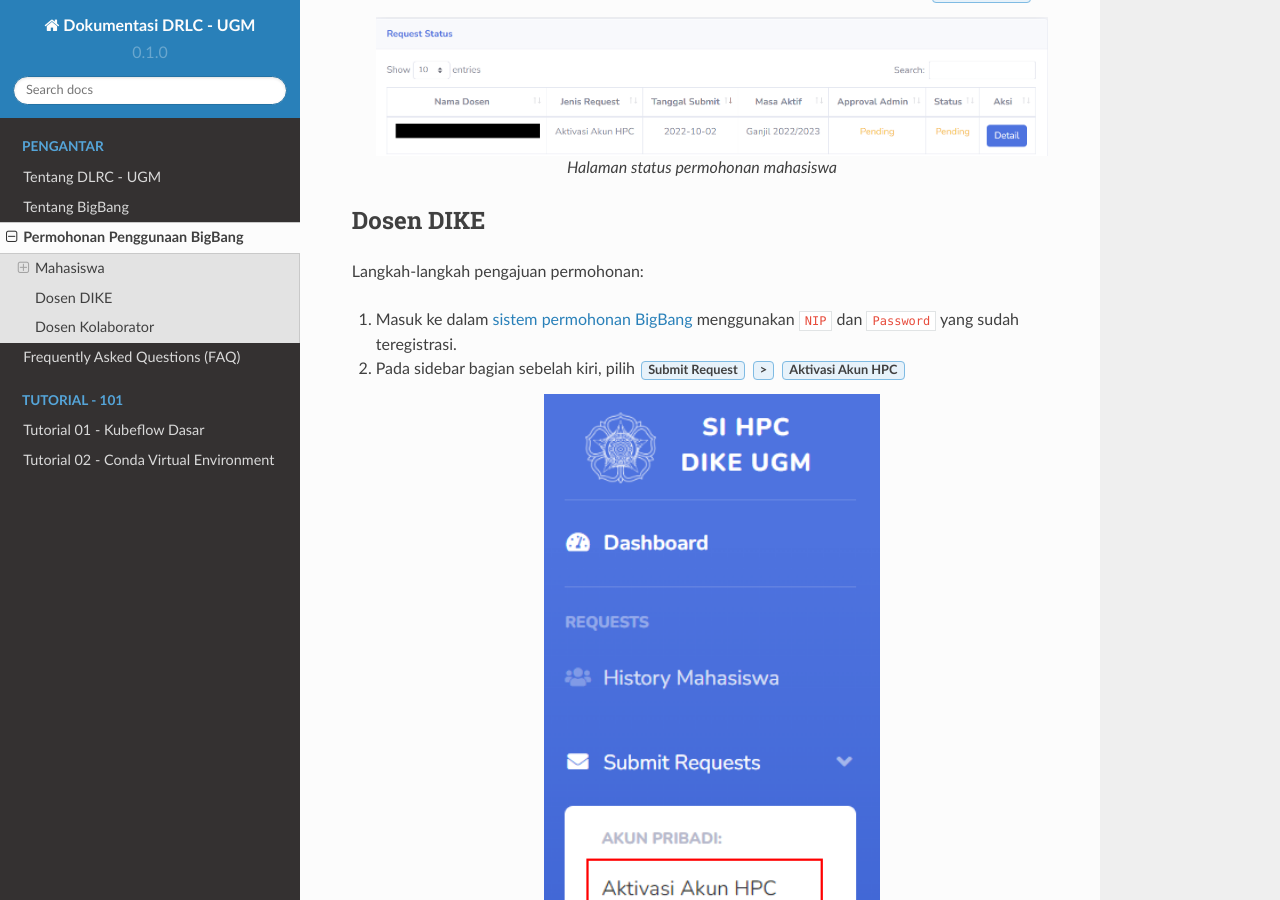
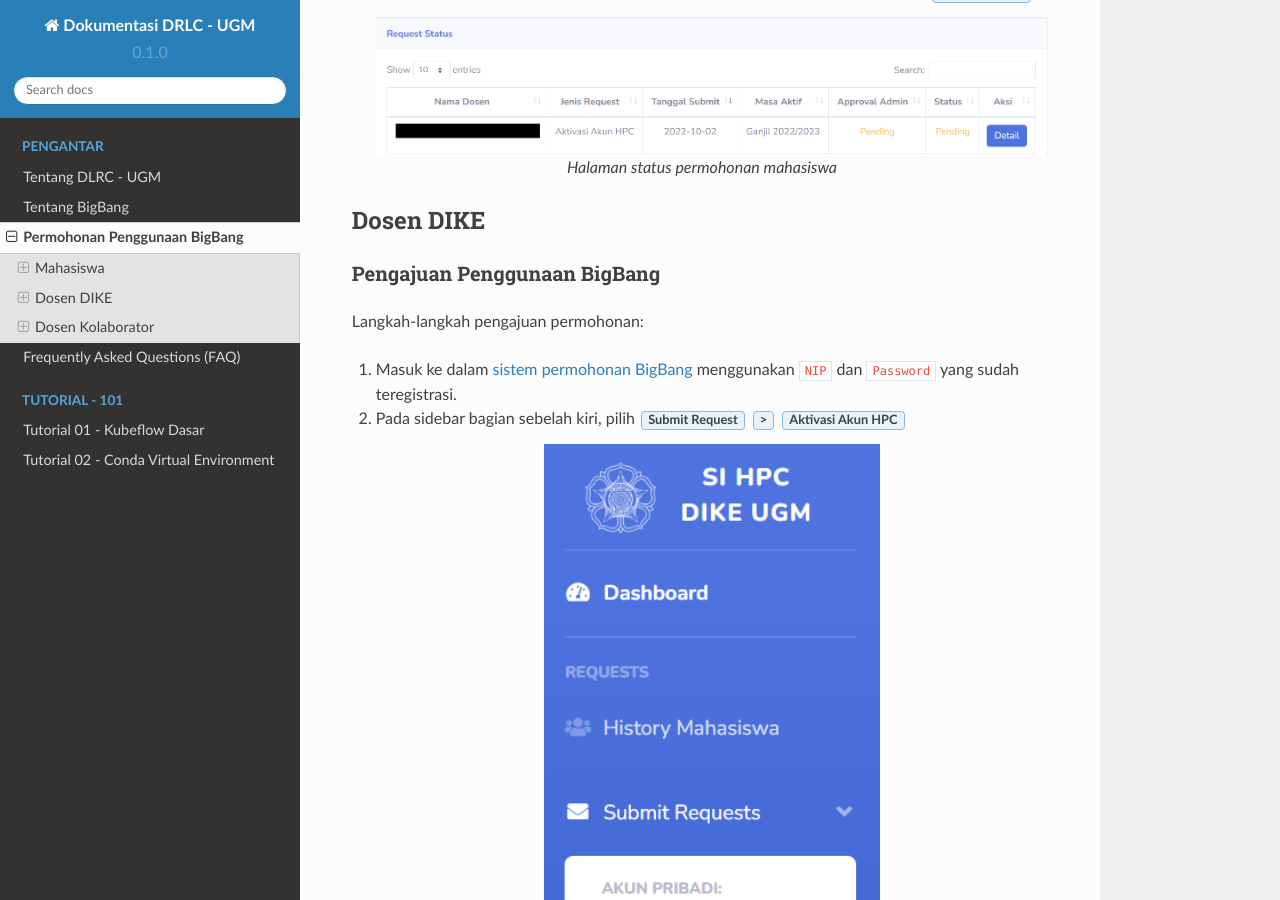
Before and after one commit to alldino/tutorial-hpc-dike-ugm, a Sphinx documentation site: the page built from docs/source/pengantar/permohonan.rst, in a window 1280 px wide and 900 px high, scrolled down 4211 px. Built offline with Sphinx 7.4.7 and the Read the Docs theme 2.0.0, drawn with Linux system fonts in a browser that asks for light colours; some of the changed text lies outside the part shown.

Commit message:
Subsection pengajuan di dosen DIKE dan dosen kolaborator

```diff
--- a/docs/source/pengantar/permohonan.rst
+++ b/docs/source/pengantar/permohonan.rst
@@ -118,6 +118,9 @@
 Dosen DIKE
 ----------
 
+Pengajuan Penggunaan BigBang
+~~~~~~~~~~~~~~~~~~~~~~~~~~~~
+
 Langkah-langkah pengajuan permohonan:
 
 1.  Masuk ke dalam `sistem permohonan BigBang <https://hpc.dcseugm.id/>`_ menggunakan ``NIP`` dan ``Password`` yang sudah teregistrasi.
@@ -157,6 +160,9 @@
 
 Dosen Kolaborator
 -----------------
+
+Pengajuan Penggunaan BigBang
+~~~~~~~~~~~~~~~~~~~~~~~~~~~~
 
 Langkah-langkah pengajuan permohonan:
 
```
